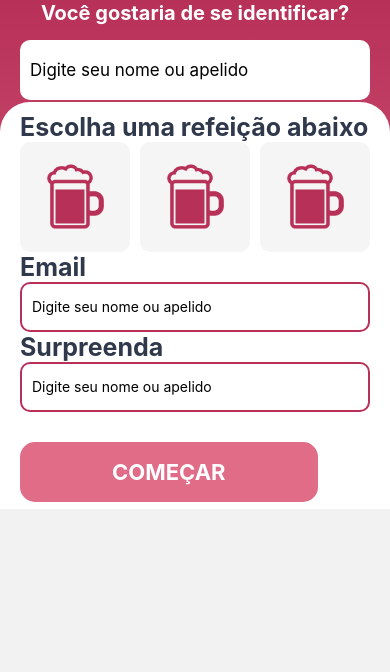
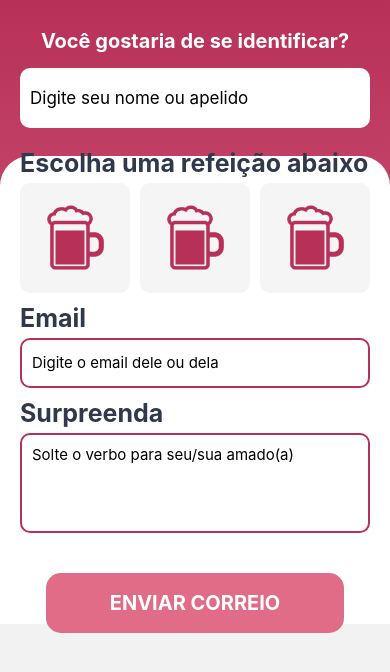
Before and after one commit to CauaS1/correio-elegante, a React Native app: screen /Message in a window 390 px wide. Shown: the top 672 px of the page. Built offline with nearby package versions, Linux system fonts and the light colour scheme.

Commit message:
Page finished

```diff
--- a/src/pages/MessageRegister.tsx
+++ b/src/pages/MessageRegister.tsx
@@ -1,19 +1,24 @@
 import React, { useEffect, useState } from 'react';
-import { View, Text, StyleSheet, TouchableOpacity, Image, TextInput, StatusBar, FlatList } from 'react-native';
+import { View, Text, StyleSheet, TouchableOpacity, Image, TextInput, StatusBar, Keyboard, FlatList, KeyboardAvoidingView } from 'react-native';
 import { LinearGradient } from 'expo-linear-gradient';
 
 
 const imgs = [
   {
+    id: 1,
     link: '../../assets/beer.png',
   },
   {
+    id: 2,
     link: 'https://images.unsplash.com/photo-1606787366850-de6330128bfc?ixid=MnwxMjA3fDF8MHxwaG90by1wYWdlfHx8fGVufDB8fHx8&ixlib=rb-1.2.1&auto=format&fit=crop&w=750&q=80',
   },
   {
+    id: 3,
+
     link: 'https://images.unsplash.com/photo-1513104890138-7c749659a591?ixid=MnwxMjA3fDB8MHxzZWFyY2h8MXx8cGl6emF8ZW58MHx8MHx8&ixlib=rb-1.2.1&auto=format&fit=crop&w=500&q=60'
   },
   {
+    id: 4,
     link: 'https://images.unsplash.com/photo-1513104890138-7c749659a591?ixid=MnwxMjA3fDB8MHxzZWFyY2h8MXx8cGl6emF8ZW58MHx8MHx8&ixlib=rb-1.2.1&auto=format&fit=crop&w=500&q=60'
   }
 ];
@@ -21,6 +26,21 @@ const imgs = [
 
 function MessageRegister() {
   const [selected, setSelected] = useState<boolean>();
+  const [optionIndex, setOptionIndex] = useState<number>();
+
+  const [isKeyboardVisible, setKeyboardVisible] = useState(false);
+  const [isNameKeyboardVisible, setNameKeyboardVisible] = useState(false);
+
+  useEffect(() => {
+    Keyboard.addListener('keyboardDidShow', () => {
+      setKeyboardVisible(true); // or some other action
+    })
+    Keyboard.addListener('keyboardDidHide', () => {
+      setKeyboardVisible(false); // or some other action
+    });
+
+    console.log(optionIndex);
+  }, [optionIndex]);
 
   return (
     <View>
@@ -37,24 +57,33 @@ function MessageRegister() {
 
         <View style={styles.content}>
           <View>
+            {!isKeyboardVisible ? (
+              <>
                 <Text style={styles.subtitle}>Escolha uma refeição abaixo</Text>
 
                 <FlatList
+                  showsHorizontalScrollIndicator={false}
                   data={imgs}
                   horizontal
-              keyExtractor={(item) => item.link}
-              renderItem={({ item }) => (
+                  keyExtractor={(item) => String(item.id)}
+                  renderItem={({ item, index }) => (
                     <>
-                  {selected ? (
+                      {(selected && optionIndex == index)? (
                         <TouchableOpacity
                           style={[styles.selectOptions, { borderWidth: 2, borderColor: '#b73058' }]}
-                      onPress={() => setSelected(false)}
+                          onPress={() => {
+                            setSelected(false);
+                            setOptionIndex(index);
+                          }}
                         >
                           <Image source={require('../../assets/beer.png')} style={styles.icons} />
                         </TouchableOpacity>
                       ) : (
                         <TouchableOpacity style={styles.selectOptions}
-                      onPress={() => setSelected(true)}
+                          onPress={() => {
+                            setSelected(true);
+                            setOptionIndex(index);
+                          }}
                         >
                           <Image source={require('../../assets/beer.png')} style={styles.icons} />
                         </TouchableOpacity>
@@ -63,27 +92,34 @@ function MessageRegister() {
                     </>
                   )}
                 />
+              </>
+            ) : null}
 
           </View>
 
           <View>
             <Text style={styles.subtitle}>Email</Text>
-            <TextInput placeholder="Digite seu nome ou apelido" style={styles.input} />
+            <TextInput placeholder="Digite o email dele ou dela" style={styles.input} />
           </View>
 
           <View>
             <Text style={styles.subtitle}>Surpreenda</Text>
-            <TextInput placeholder="Digite seu nome ou apelido" style={styles.input} />
+            <TextInput placeholder="Solte o verbo para seu/sua amado(a)" style={[styles.input, styles.textarea]}
+              underlineColorAndroid="transparent"
+              numberOfLines={10}
+              multiline={true}
+            />
           </View>
 
-
+          <View style={styles.buttonContainer}>
             <TouchableOpacity style={styles.startButton}>
-            <Text style={styles.buttonTxt}>Começar</Text>
+              <Text style={styles.buttonTxt}>Enviar Correio</Text>
             </TouchableOpacity>
           </View>
-      </LinearGradient>
 
         </View>
+      </LinearGradient>
+    </View >
   );
 }
 
@@ -99,7 +135,7 @@ const styles = StyleSheet.create({
 
   header: {
     width: '100%',
-    height: '20%',
+    height: '25%',
 
     paddingLeft: 20,
     paddingRight: 20,
@@ -129,15 +165,15 @@ const styles = StyleSheet.create({
 
   content: {
     width: '100%',
-    height: '80%',
+    height: '75%',
     backgroundColor: '#fff',
 
-    padding: 10,
-    paddingLeft: 20,
-    paddingRight: 20,
+    padding: 20,
 
     borderTopEndRadius: 30,
     borderTopStartRadius: 30,
+
+    justifyContent: 'center'
   },
 
   selectOptions: {
@@ -151,7 +187,8 @@ const styles = StyleSheet.create({
     overflow: 'hidden',
 
     alignItems: 'center',
-    justifyContent: 'center'
+    justifyContent: 'center',
+    marginBottom: 10,
   },
   icons: {
     width: 65,
@@ -163,6 +200,7 @@ const styles = StyleSheet.create({
     fontSize: 25,
     color: '#2f394b',
     fontWeight: 'bold',
+    marginBottom: 5
   },
 
   input: {
@@ -173,11 +211,31 @@ const styles = StyleSheet.create({
 
     borderWidth: 2,
     borderRadius: 10,
-    borderColor: '#b73058'
+    borderColor: '#b73058',
+
+    marginBottom: 10,
+    fontSize: 15
+
+  },
+
+  textarea: {
+    borderWidth: 2,
+    borderRadius: 10,
+    borderColor: '#b73058',
+    padding: 10,
+
+    height: 100,
+    justifyContent: "flex-start",
+    textAlignVertical: "top",
   },
 
 
   // Button
+  buttonContainer: {
+    width: '100%',
+    alignItems: 'center'
+  },
+
   startButton: {
     width: '85%',
     height: 60,
@@ -190,7 +248,7 @@ const styles = StyleSheet.create({
     backgroundColor: '#E06C88'
   },
   buttonTxt: {
-    fontSize: 22,
+    fontSize: 20,
     fontWeight: 'bold',
     textTransform: 'uppercase',
     color: '#fff'
```
Lines whose indentation alone changed are shown as unchanged.
